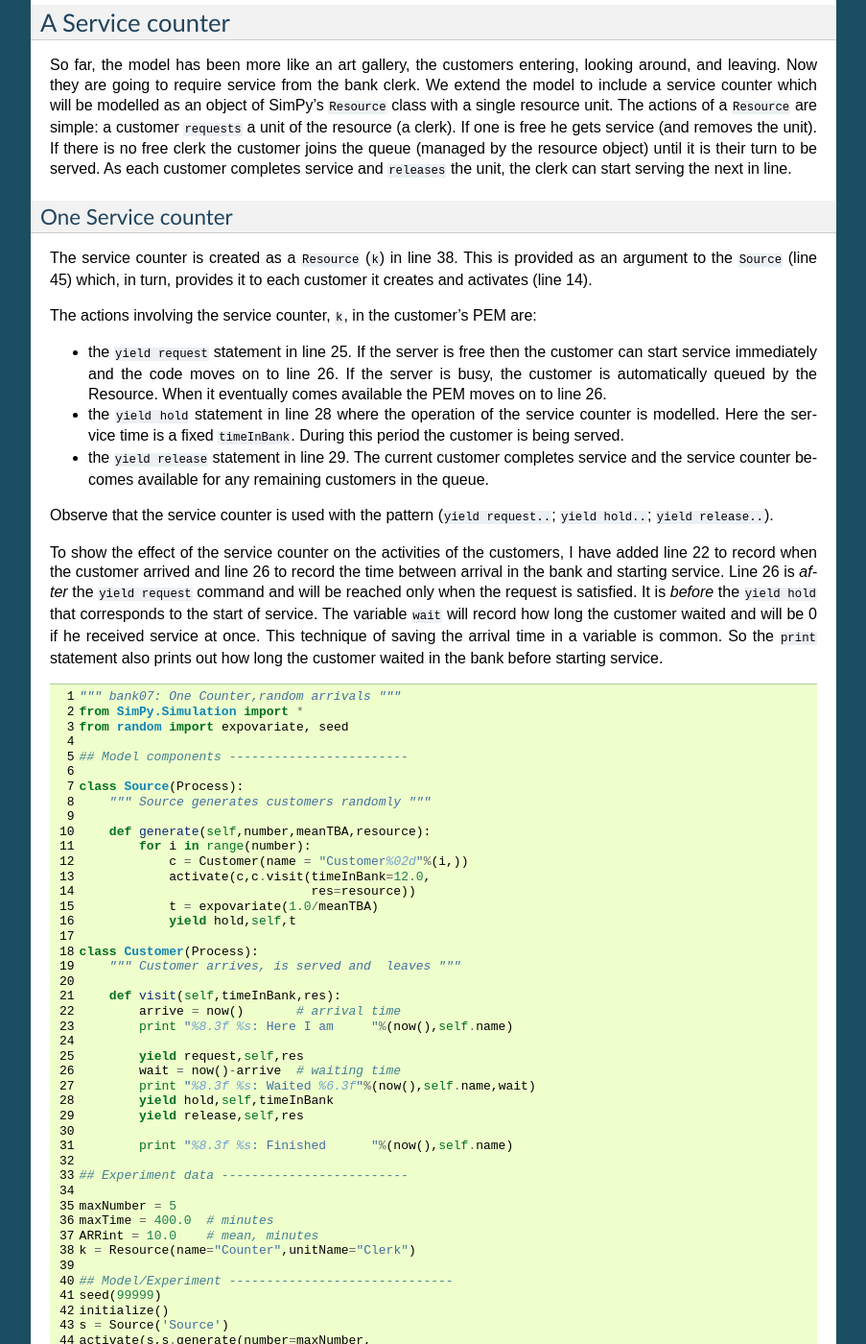
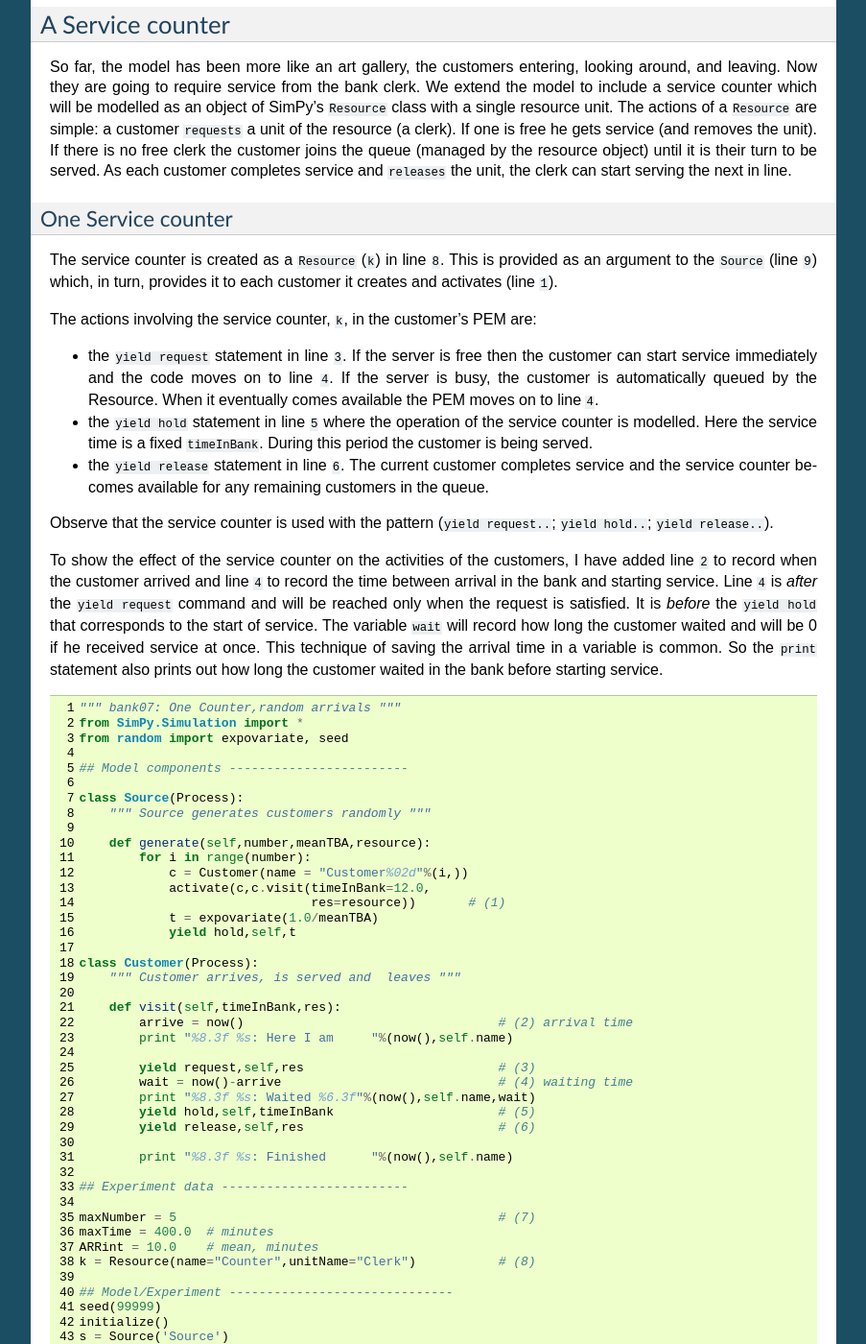
Before and after one commit to SimPyClassic/SimPyClassic, a Sphinx documentation site: the page built from docs/source/Tutorials/TheBank.rst, in a window 1280 px wide and 1400 px high, scrolled down 6343 px. Shown: the whole window at 96% size, without its empty margins (198-1101 px from the left). Built offline with Sphinx 7.4.7, drawn with Linux system fonts in a browser that asks for light colours; pages that are not in the unit, such as notebooks, are missing from menus; cross-references to code outside the pages are shown as plain code; some of the changed text lies outside the part shown.

Commit message:
bank06,7,8

```diff
--- a/docs/source/Tutorials/TheBank.rst
+++ b/docs/source/Tutorials/TheBank.rst
@@ -261,8 +261,8 @@ exactly ``12`` minutes.  After each new customer is activated, the
 ``Source`` holds for a fixed time (``yield hold,self,TBA``)
 before creating the next one (line :an:`4`).
 
-A ``Source``, ``s``, is created in line :an:`6` and activated at line
-:an:`7` where the number of customers to be generated is set to
+A ``Source``, ``s``, is created in line :an:`5` and activated at line
+:an:`6` where the number of customers to be generated is set to
 ``maxNumber = 5`` and the interval between customers to ``ARRint =
 10.0``. Once started at time ``0.0`` it creates customers at intervals
 and each customer then operates independently of the others:
@@ -289,43 +289,43 @@ is usually interpreted as meaning that the times between customer
 arrivals are distributed as exponential random variates. There is
 little change in our program, we use a ``Source`` object, as before.
 
-The exponential random variate is generated in line 14 with
+..
+   14 :an:`1`
+   15 :an:`2`
+   33 :an:`3`
+
+The exponential random variate is generated in line :an:`1` with
 ``meanTBA`` as the mean Time Between Arrivals and used in line
-15. Note that this parameter is not exactly intuitive. As already
+:an:`2`. Note that this parameter is not exactly intuitive. As already
 mentioned, the Python ``expovariate`` method uses the *rate* of
 arrivals as the parameter not the average interval between them. The
 exponential delay between two arrivals gives pseudo-random
 arrivals. In this model the first customer arrives at time ``0.0``.
 
 The ``seed`` method is called to initialize the random number stream
-in the ``model`` routine (line 33).  It is possible to leave this
+in the ``model`` routine (line :an:`3`).  It is possible to leave this
 call out but if we wish to do serious comparisons of systems, we must
 have control over the random variates and therefore control over the
 seeds. Then we can run identical models with different seeds or
 different models with identical seeds.  We provide the seeds as
-control parameters of the run. Here a seed is assigned in line 33
+control parameters of the run. Here a seed is assigned in line :an:`3`
 but it is clear it could have been read in or manually entered on an
 input form.
 
 
 .. literalinclude:: bankprograms/bank06.py
 
-
-
 with the following output:
 
 .. literalinclude:: bankprograms/bank06.out
-
 
 .. ---------------------------------------------------------------
 
 .. index::
    pair: Resource; queue
 
-
 A Service counter
 ------------------
-
 
 So far, the model has been more like an art gallery, the customers
 entering, looking around, and leaving. Now they are going to require
@@ -347,26 +347,36 @@ serving the next in line.
 One Service counter
 ~~~~~~~~~~~~~~~~~~~~~~~~~~
 
+..
+   14 :an:`1`
+   22 :an:`2`
+   25 :an:`3`
+   26 :an:`4`
+   28 :an:`5`
+   29 :an:`6`
+   35 :an:`7`
+   38 :an:`8`
+   45 :an:`9`
 
-The service counter is created as a ``Resource`` (``k``) in line
-38. This is provided as an argument to the ``Source`` (line
-45) which, in turn, provides it to each customer it creates and
-activates (line 14).
+The service counter is created as a ``Resource`` (``k``) in
+line :an:`8`. This is provided as an argument to the ``Source`` (line :an:`9`)
+which, in turn, provides it to each customer it creates and activates
+(line :an:`1`).
 
 The actions involving the service counter, ``k``, in the customer's
 PEM are:
 
-- the ``yield request`` statement in line 25. If the server is
+- the ``yield request`` statement in line :an:`3`. If the server is
   free then the customer can start service immediately and the code
-  moves on to line  26. If the server is busy, the customer is
+  moves on to line  :an:`4`. If the server is busy, the customer is
   automatically queued by the  Resource. When it eventually comes
-  available the PEM moves on to line 26.
+  available the PEM moves on to line :an:`4`.
 
-- the ``yield hold`` statement in line 28 where the operation of
+- the ``yield hold`` statement in line  :an:`5` where the operation of
   the service counter is modelled. Here the service time is a fixed
   ``timeInBank``.  During this period the customer is being served.
 
-- the ``yield release`` statement in line 29. The current
+- the ``yield release`` statement in line  :an:`6`. The current
   customer completes service and the service counter becomes available
   for any remaining customers in the queue.
 
@@ -374,9 +384,9 @@ Observe that the service counter is used with the pattern (``yield
 request..``; ``yield hold..``; ``yield release..``).
 
 To show the effect of the service counter on the activities of the
-customers, I have added line 22 to record when the customer
-arrived and line 26 to record the time between arrival in the
-bank and starting service. Line 26 is *after* the ``yield
+customers, I have added line :an:`2` to record when the customer
+arrived and line :an:`4` to record the time between arrival in the
+bank and starting service. Line :an:`4` is *after* the ``yield
 request`` command and will be reached only when the request is
 satisfied. It is *before* the ``yield hold`` that corresponds to the
 start of service. The variable ``wait`` will record how long the
@@ -388,9 +398,9 @@ the bank before starting service.
 
 .. literalinclude:: bankprograms/bank07.py
 
-Examining the trace we see that the first two customers get instant service but the others
-have to wait. We still only have five customers (line 35) so we
-cannot draw general conclusions.
+Examining the trace we see that the first two customers get instant
+service but the others have to wait. We still only have five customers
+(line :an:`4`) so we cannot draw general conclusions.
 
 .. literalinclude:: bankprograms/bank07.out
 
@@ -404,27 +414,30 @@ A server with a random service time
 ~~~~~~~~~~~~~~~~~~~~~~~~~~~~~~~~~~~~~
 
 This is a simple change to the model in that we retain the single
-service counter but make the customer service time a random variable. As
-is traditional in the study of simple queues we first assume an exponential service
-time and set the mean to ``timeInBank``.
+service counter but make the customer service time a random
+variable. As is traditional in the study of simple queues we first
+assume an exponential service time and set the mean to ``timeInBank``.
+
+..
+   26 :an:`1`
+   27 :an:`2`
+   33 :an:`3`
+   37 :an:`4`
 
 The service time random variable, ``tib``, is generated in line
-26 and used in line 27. The argument to be used in the call
+:an:`1` and used in line  :an:`2`. The argument to be used in the call
 of ``expovariate`` is not the mean of the distribution,
 ``timeInBank``, but is the rate ``1/timeInBank``.
 
 We have also collected together a number of constants by defining a
 number of appropriate variables and giving them values. These are in
-lines 31 to 42.
-
+lines  :an:`3` to  :an:`4`.
 
 .. literalinclude:: bankprograms/bank08.py
-
 
 And the output:
 
 .. literalinclude:: bankprograms/bank08.out
-
 
 This model with random arrivals and exponential service times is an
 example of an M/M/1 queue and could rather easily be solved
--- a/docs/source/Tutorials/bankprograms/bank03.py
+++ b/docs/source/Tutorials/bankprograms/bank03.py
@@ -18,7 +18,7 @@ class Customer(Process):
     def visit(self,timeInBank):
         print "%7.4f %s: Here I am"%(now(),self.name)
         yield hold,self,timeInBank
-        print "%7.4f %s: I must leave"%(now(),self.name) # (5)
+        print "%7.4f %s: I must leave"%(now(),self.name)
 
 ## Experiment data -------------------------
 
@@ -29,7 +29,7 @@ ARRint = 10.0   # time between arrivals, minutes
 ## Model/Experiment ------------------------------
 
 initialize()
-s = Source()                                           # (6)
-activate(s,s.generate(number=maxNumber,                # (7)
+s = Source()                                           # (5)
+activate(s,s.generate(number=maxNumber,                # (6)
                       TBA=ARRint),at=0.0)
 simulate(until=maxTime)
--- a/docs/source/Tutorials/bankprograms/bank06.py
+++ b/docs/source/Tutorials/bankprograms/bank06.py
@@ -11,8 +11,8 @@ class Source(Process):
         for i in range(number):
             c = Customer(name = "Customer%02d"%(i,))
             activate(c,c.visit(timeInBank=12.0))
-            t = expovariate(1.0/meanTBA)
-            yield hold,self,t
+            t = expovariate(1.0/meanTBA)                # (1)
+            yield hold,self,t                           # (2)
 
 class Customer(Process):
     """ Customer arrives, looks around and leaves """
@@ -30,7 +30,7 @@ ARRint = 10.0   # mean arrival interval, minutes
 
 ## Model/Experiment ------------------------------
 
-seed(99999)
+seed(99999)                                             # (3)
 initialize()
 s = Source(name='Source')
 activate(s,s.generate(number=maxNumber,
--- a/docs/source/Tutorials/bankprograms/bank07.py
+++ b/docs/source/Tutorials/bankprograms/bank07.py
@@ -11,7 +11,7 @@ class Source(Process):
         for i in range(number):
             c = Customer(name = "Customer%02d"%(i,))
             activate(c,c.visit(timeInBank=12.0,
-                               res=resource))
+                               res=resource))       # (1)
             t = expovariate(1.0/meanTBA)
             yield hold,self,t
 
@@ -19,28 +19,28 @@ class Customer(Process):
     """ Customer arrives, is served and  leaves """
 
     def visit(self,timeInBank,res):
-        arrive = now()       # arrival time
+        arrive = now()                                  # (2) arrival time
         print "%8.3f %s: Here I am     "%(now(),self.name)
 
-        yield request,self,res
-        wait = now()-arrive  # waiting time
+        yield request,self,res                          # (3)
+        wait = now()-arrive                             # (4) waiting time
         print "%8.3f %s: Waited %6.3f"%(now(),self.name,wait)
-        yield hold,self,timeInBank
-        yield release,self,res
+        yield hold,self,timeInBank                      # (5)
+        yield release,self,res                          # (6)
 
         print "%8.3f %s: Finished      "%(now(),self.name)
 
 ## Experiment data -------------------------
 
-maxNumber = 5
+maxNumber = 5                                           # (7)
 maxTime = 400.0  # minutes
 ARRint = 10.0    # mean, minutes
-k = Resource(name="Counter",unitName="Clerk")
+k = Resource(name="Counter",unitName="Clerk")           # (8)
 
 ## Model/Experiment ------------------------------
 seed(99999)
 initialize()
 s = Source('Source')
 activate(s,s.generate(number=maxNumber,
-                      meanTBA=ARRint, resource=k),at=0.0)
+                      meanTBA=ARRint, resource=k),at=0.0) # (9)
 simulate(until=maxTime)
--- a/docs/source/Tutorials/bankprograms/bank08.py
+++ b/docs/source/Tutorials/bankprograms/bank08.py
@@ -23,18 +23,18 @@ class Customer(Process):
         yield request,self,b
         wait = now()-arrive
         print "%8.4f %s: Waited %6.3f"%(now(),self.name,wait)
-        tib = expovariate(1.0/timeInBank)
-        yield hold,self,tib
+        tib = expovariate(1.0/timeInBank)              # (1)
+        yield hold,self,tib                            # (2)
         yield release,self,b
         print "%8.4f %s: Finished      "%(now(),self.name)
 
 ## Experiment data -------------------------
 
-maxNumber = 5
+maxNumber = 5                          # (3)
 maxTime = 400.0 # minutes
 timeInBank=12.0 # mean, minutes
 ARRint = 10.0   # mean, minutes
-theseed= 12345
+theseed= 12345                         # (4)
 
 ## Model/Experiment ------------------------------
 
```
